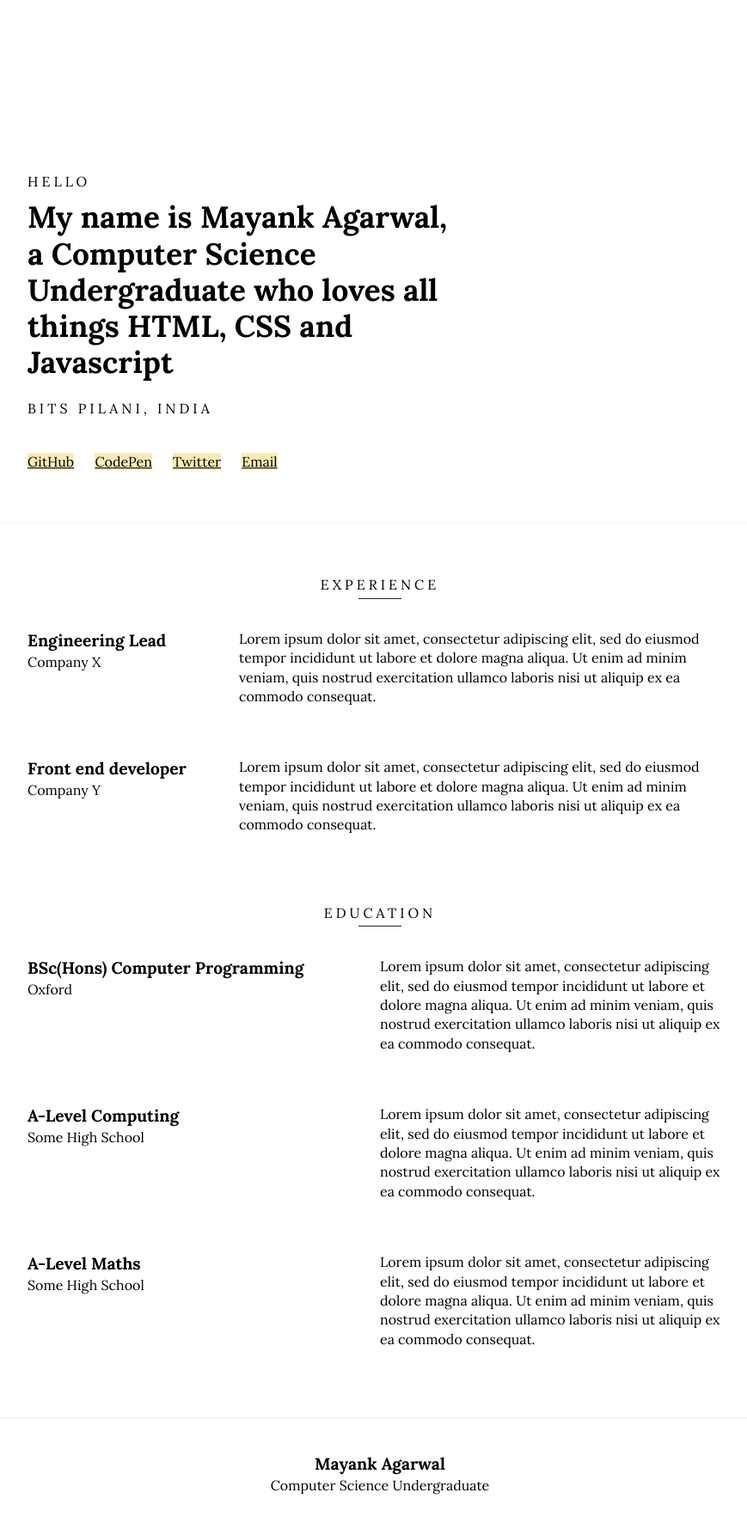
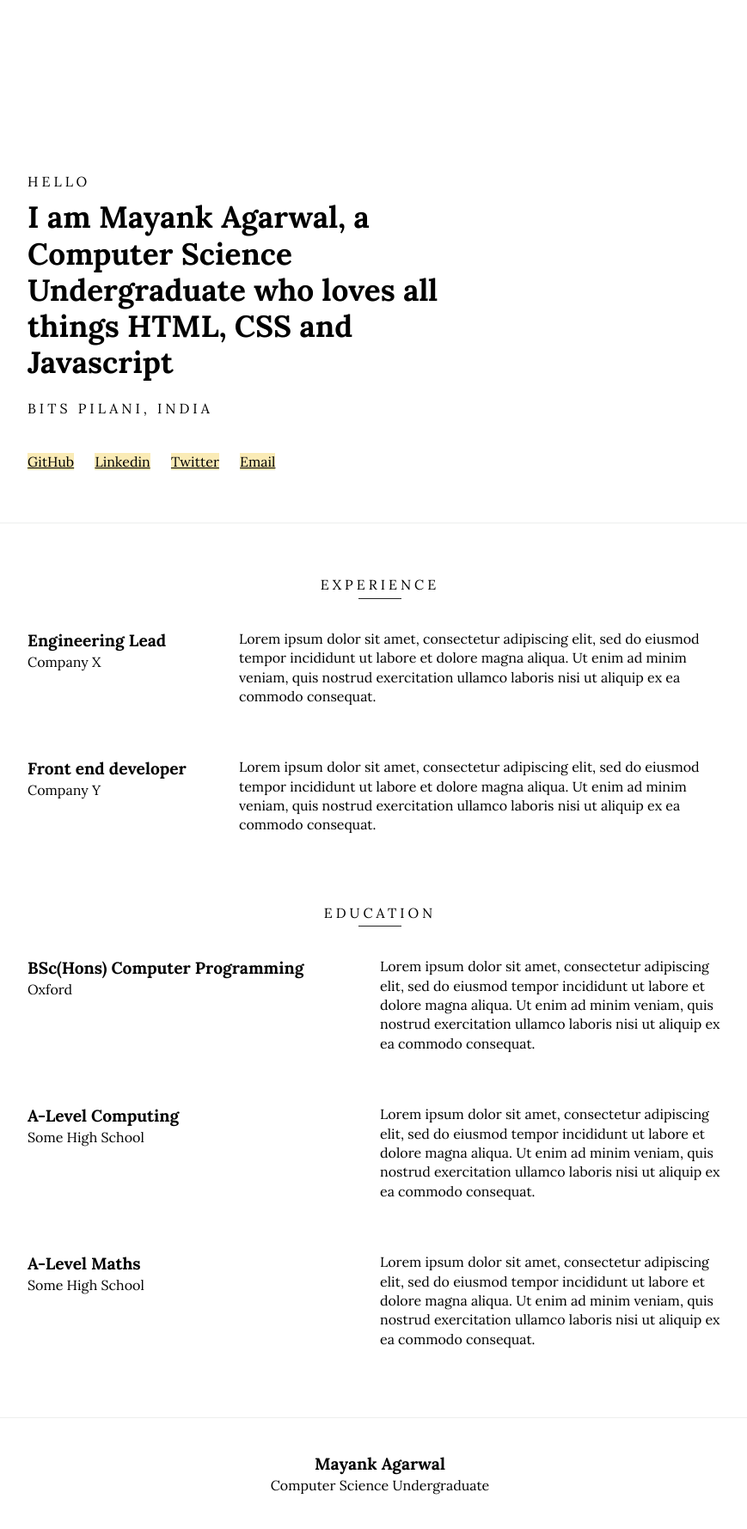
Before and after one commit to mayankgrwl97/mayankgrwl97.github.io, a Jekyll site: the page built from index.html, in a window 1280 px wide. Shown: the whole page at 86% size, without its empty margins (198-1067 px from the left). Built offline with Jekyll 4.4.1, drawn with Linux system fonts in a browser that asks for light colours.

Commit message:
changed details

```diff
--- a/_config.yml
+++ b/_config.yml
@@ -12,7 +12,7 @@
 languages: HTML, CSS and Javascript
 twitter_username: mayankgrwl97
 github_username:  mayankgrwl97
-codepen_username:  mattcouchman
+linkedin_username:  mayankgrwl97
 email_address: mayankgrwl97@gmail.com
 
 # Build settings
--- a/_includes/header.html
+++ b/_includes/header.html
@@ -2,14 +2,14 @@
     <div class="container">
         <div class="intro">
             <p class="intro__pre">Hello</p>
-            <p class="intro__main">My name is <span>{{ site.name }}</span>, a {{ site.job }} who loves all things {{ site.languages }}</p>
+            <p class="intro__main">I am <span>{{ site.name }}</span>, a {{ site.job }} who loves all things {{ site.languages }}</p>
             <p class="intro__post">{{ site.location }}</p>
         </div>
 
-        {{ if site.github_username or site.codepen_username or site.twitter_username or site.email_address }}
+        {{ if site.github_username or site.linkedin_username or site.twitter_username or site.email_address }}
         <div class="social">
             {{ if site.github_username }}<a href="http://github.com/{{ site.github_username }}" target="_blank">GitHub</a>{{ endif }}
-            {{ if site.codepen_username }}<a href="http://codepen.io/{{ site.codepen_username }}" target="_blank">CodePen</a>{{ endif }}
+            {{ if site.linkedin_username }}<a href="https://in.linkedin.com/in/{{ site.linkedin_username }}" target="_blank">Linkedin</a>{{ endif }}
             {{ if site.twitter_username }}<a href="http://twitter.com/{{ site.twitter_username }}" target="_blank">Twitter</a>{{ endif }}
             {{ if site.email_address }}<a href="mailto:{{ site.email_address }}" target="_blank">Email</a>{{ endif }}
         </div>
```
